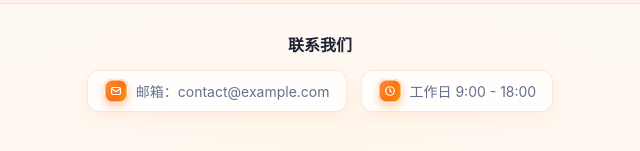
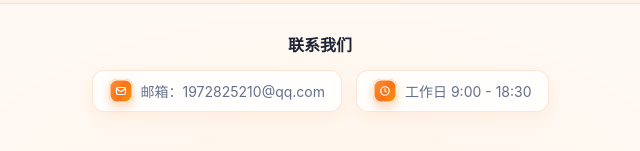
Before and after one commit to one010203-ui/my-site, a plain HTML site: page index.html in a window 1280 px wide. Shown: the part 1238-1389 px from the top of the page, 320-960 px from the left. Drawn offline with Linux system fonts and the light colour scheme; a script that the page names is missing.

Commit message:
Update index.html

```diff
--- a/index.html
+++ b/index.html
@@ -326,7 +326,7 @@ a{text-decoration:none;color:inherit}
 
   <div data-page-node-id="SlYSJnhZQjTXt4izcJP82N" class="grid" id="moduleGrid">
     <!--pnid:YWTbyAJm0o65qhd0CyPAEP--><!-- 已上线：MySQL 基础篇笔记 -->
-    <a data-page-node-id="hKCNbHkBN9SV3fLhLjemyr" class="card clickable" data-keywords="mysql sql 数据库 数据 笔记 语法 ddl dml dql 聚合函数 查询 增删改" href="https://www.workbuddy.cn/space/d/tTcAn6T9k6WTepRyRb9a7A" rel="noopener" target="_blank">
+    <a data-page-node-id="hKCNbHkBN9SV3fLhLjemyr" class="card clickable" data-keywords="mysql sql 数据库 数据 笔记 语法 ddl dml dql 聚合函数 查询 增删改" href="mysql-notes.html" rel="noopener" target="_blank">
       <span data-page-node-id="yTTNCGeGlC9VHkK0yh3NOr" class="glow"></span>
       <div data-page-node-id="yxTBKTeZCTTOu3AzLhwNJg" class="icon db"><!--pnid:7Q1DDSTEBqIppOboyiRWPv-->🗄️</div>
       <h3 data-page-node-id="vCO8Ly1deNkiWdOuL9CFg7"><!--pnid:SVyI44PAPWEcrqCd7OMQJS-->MySQL 基础篇笔记</h3>
@@ -362,8 +362,8 @@ a{text-decoration:none;color:inherit}
   <div data-page-node-id="R5bwWtt5LDhHfggPUxM9dh" class="footer">
     <div data-page-node-id="hUbY1ZF61s8mLA1LEDwWYg" class="contact-title"><!--pnid:7kCWRR3arLqc9nO712vkiS-->联系我们</div>
     <div data-page-node-id="yZR61K2cCdS5zP8EKkkm4o" class="contact-list">
-      <span data-page-node-id="7CdU5h9cqAGoLZaRrIFg28" class="contact-item"><span data-page-node-id="Pcm6uyIfQSa75IVvwjisJR" class="contact-icon"><svg data-page-node-id="aqOZBy2JWo0Ddn2rQb1GE0" fill="none" stroke="currentColor" stroke-linecap="round" stroke-linejoin="round" stroke-width="2.4" viewBox="0 0 24 24"><rect data-page-node-id="oCzuYZUtHW9KyKRNEBybHS" height="14" rx="3" width="18" x="3" y="5"/><path data-page-node-id="HRIITmOaktTjpZ1Lh82lWl" d="M3.5 7.5l8.5 6 8.5-6"/></svg></span><!--pnid:8mqDQPqG7fLxHSNOIDGA48-->邮箱：contact@example.com</span>
-      <span data-page-node-id="hD10P0NWh3CcRtLmDxSyjg" class="contact-item"><span data-page-node-id="KGmTHC1bnrjwqm1wl52rVI" class="contact-icon"><svg data-page-node-id="CB28TYA25yKSpIZhrnOtKd" fill="none" stroke="currentColor" stroke-linecap="round" stroke-width="2.4" viewBox="0 0 24 24"><circle data-page-node-id="el3MNItcW9rQeTZ8GwZcVk" cx="12" cy="12" r="8.5"/><path data-page-node-id="yQQY9WJMiCM9t7ZgZfi3GT" d="M12 7.5V12l3 2"/></svg></span><!--pnid:XqJH2nAOTbmMPKVYmAv4VH-->工作日 9:00 - 18:00</span>
+      <span data-page-node-id="7CdU5h9cqAGoLZaRrIFg28" class="contact-item"><span data-page-node-id="Pcm6uyIfQSa75IVvwjisJR" class="contact-icon"><svg data-page-node-id="aqOZBy2JWo0Ddn2rQb1GE0" fill="none" stroke="currentColor" stroke-linecap="round" stroke-linejoin="round" stroke-width="2.4" viewBox="0 0 24 24"><rect data-page-node-id="oCzuYZUtHW9KyKRNEBybHS" height="14" rx="3" width="18" x="3" y="5"/><path data-page-node-id="HRIITmOaktTjpZ1Lh82lWl" d="M3.5 7.5l8.5 6 8.5-6"/></svg></span><!--pnid:8mqDQPqG7fLxHSNOIDGA48-->邮箱：1972825210@qq.com</span>
+      <span data-page-node-id="hD10P0NWh3CcRtLmDxSyjg" class="contact-item"><span data-page-node-id="KGmTHC1bnrjwqm1wl52rVI" class="contact-icon"><svg data-page-node-id="CB28TYA25yKSpIZhrnOtKd" fill="none" stroke="currentColor" stroke-linecap="round" stroke-width="2.4" viewBox="0 0 24 24"><circle data-page-node-id="el3MNItcW9rQeTZ8GwZcVk" cx="12" cy="12" r="8.5"/><path data-page-node-id="yQQY9WJMiCM9t7ZgZfi3GT" d="M12 7.5V12l3 2"/></svg></span><!--pnid:XqJH2nAOTbmMPKVYmAv4VH-->工作日 9:00 - 18:30</span>
     </div>
   </div>
 </footer>
```
